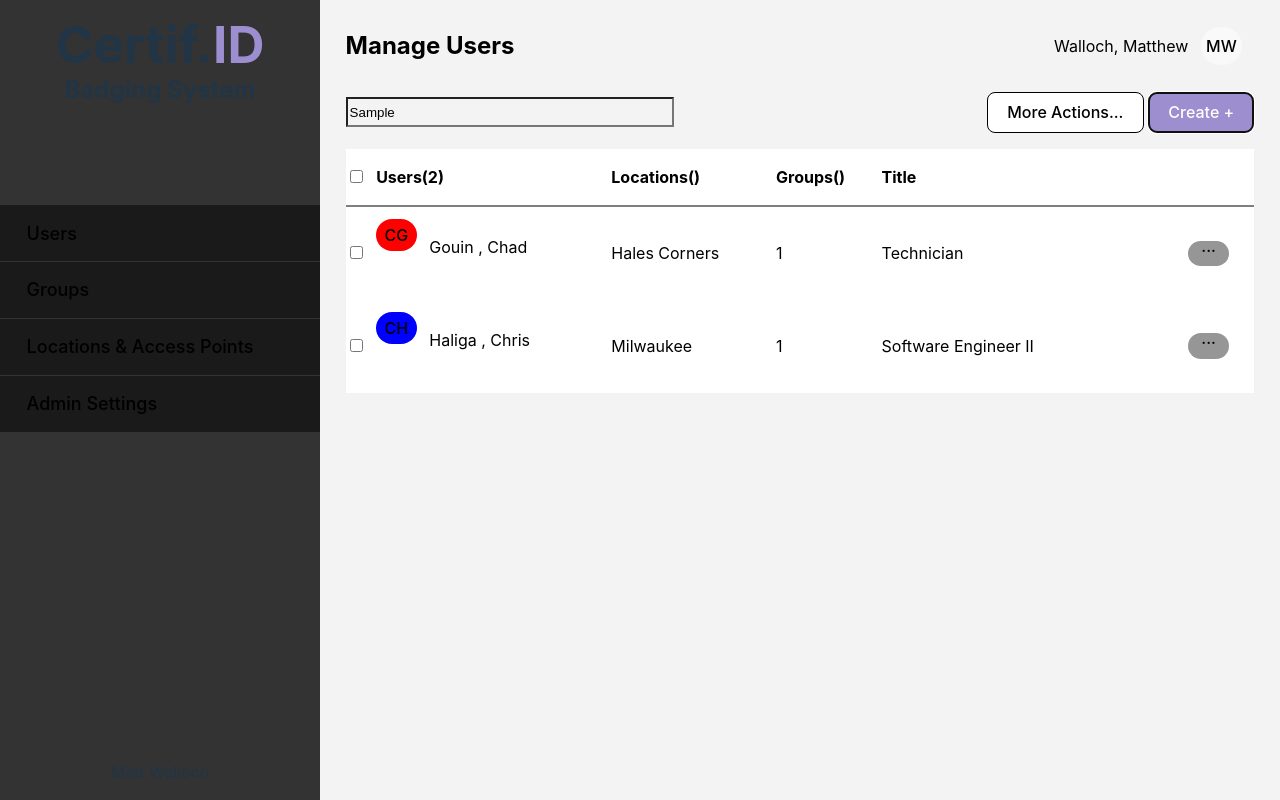
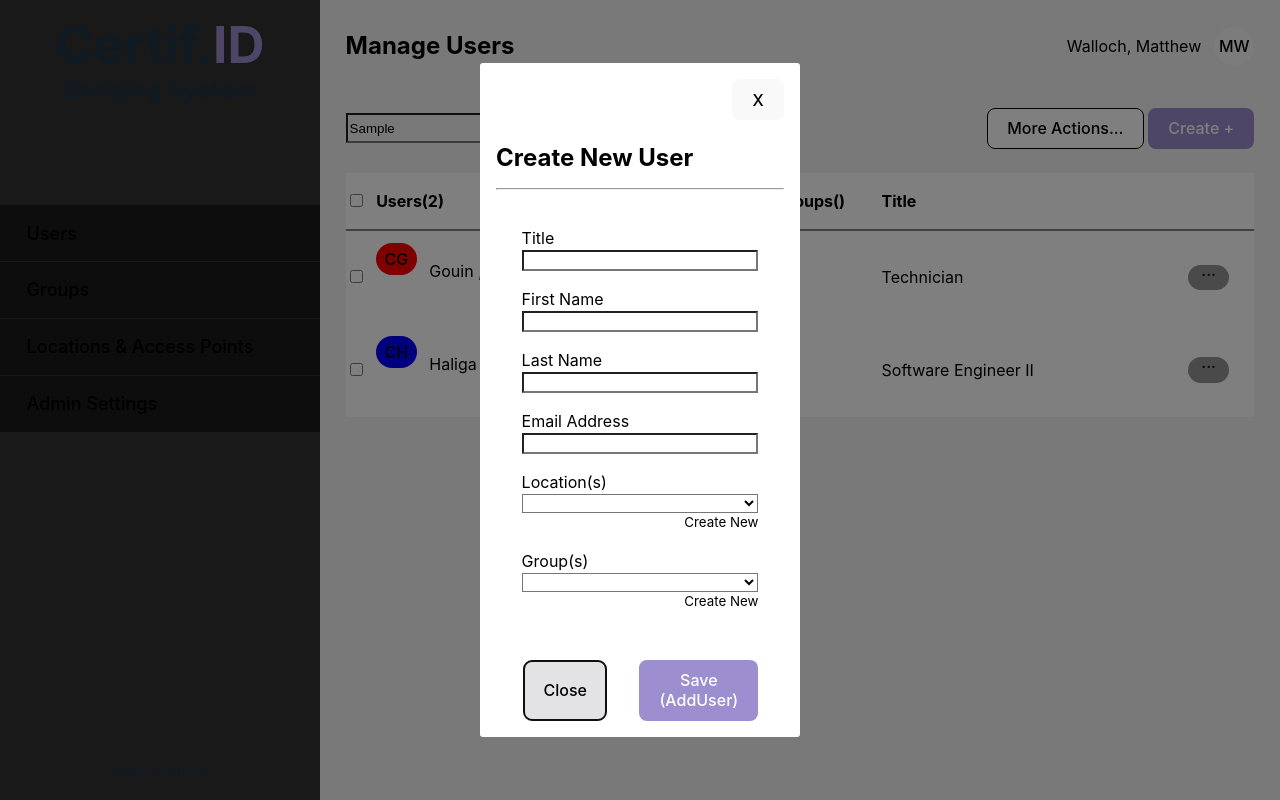
Before and after one commit to WallochMatt/CertifID, a Svelte app in the folder Frontend/: page / in a window 1280 px wide. Both pictures are taken after typing "Sample" into the empty fields and a click on the button "Create +". Built offline with nearby package versions, Linux system fonts and the light colour scheme.

Commit message:
feat: Created PageHeader component + Added x close to modal + Minor CSS changes Removed modal comp from all pages + removed void imports

```diff
--- a/Frontend/src/App.svelte
+++ b/Frontend/src/App.svelte
@@ -1,12 +1,10 @@
 <script lang="ts">
-  import Counter from './lib/Counter.svelte'
   import { Appsettings } from '../Appsettings'
-  import Routing from './lib/Routing.svelte';
   import UsersPage from './lib/pages/UsersPage.svelte';
   import GroupsPage from './lib/pages/GroupsPage.svelte';
   import LocationsPage from './lib/pages/LocationsPage.svelte';
   import AdminSettingsPage from './lib/pages/AdminSettingsPage.svelte';
-
+  import PageHeader from './lib/PageHeader.svelte';
 
   if(Appsettings.Built)
   {
@@ -20,6 +18,7 @@
     selectedManager = selected;
   }
 
+  // The selected manager acts as a key select for the pages, ex pages["Users"] instatntiates UsersPage
   let pages = {
     "Users" : UsersPage,
     "Groups" : GroupsPage,
@@ -40,11 +39,12 @@
 
 
 <main class="app-main">
+
+  <!-- SIDE MENU -->
   <div class="left-menu">
     <div class="brand">
       <h1>Certif.<span style="color: #9c8ecf;">ID</span></h1>
       <h2>Badging System</h2>
-
       <nav class="menu-options">
         {#each Object.keys(pages) as page}
           <button on:click={() => changeManager(page)}>{page}</button>
@@ -52,26 +52,14 @@
       </nav>
     </div>
 
-
     <div>
       <p>Matt Walloch</p>
     </div>
   </div>
 
 
+  <!-- RIGHT MAIN PAGE -->
   <div class="manage">
-      <header class="page-legend">
-        <div class="header-across">
-          <h2>Manage {selectedManager}</h2>
-          <div class="header-id">
-            <p>{currentUser.lastName}, {currentUser.firstName}</p>
-            <button class="current-user-pic">
-              {currentUser.firstName[0]}{currentUser.lastName[0]}
-            </button>
-          </div>
-        </div>
-      </header>
-
-      <svelte:component this={pages[selectedManager]} slot="slot"/>
+      <PageHeader pages={pages} selectedManager={selectedManager} currentUser={currentUser} />
   </div>
 </main>
--- /dev/null
+++ b/Frontend/src/ContextMenu.svelte
@@ -0,0 +1,172 @@
+<script>
+    //NOTE: Add in Font Awesome later
+    let position = { x: 0, y: 0 };
+
+    let menu = { w: 0, h: 0 };
+
+    let browser = { w: 0, h: 0 };
+
+    let showMenu = false;
+
+    let content;
+
+    function rightClickContextMenu(e){
+        showMenu = true;
+        browser = {
+            w: window.innerWidth,
+            h: window.innerHeight
+        };
+
+        position = {
+            x: e.clientX,
+            y: e.clientY
+        };
+
+
+        // console.log("x: ", position.x );
+        // console.log("y: ", position.y, );
+
+        // if (browser.w -  position.x < menu.w) {}
+        //     position.x = position.x - menu.w
+        // }
+        // if (browser.h -  position.y < menu.h) {
+        //     position.y = position.y - menu.h
+
+
+
+    }
+
+        console.log("w: ", menu.w );
+        console.log("h: ", menu.h, );
+
+    function offMenuClick(e){
+        showMenu  = false;
+    }
+
+    function getContextMenuDimension(node){
+        let height = node.offsetHeight;
+        let width = node.offWidth;
+        menu = {
+            h: height,
+            w: width
+        }
+    }
+
+    function addItem(){
+        content.textContent = "Add and item..."
+    }
+    function editItem(){
+        content.textContent = "Printed..."
+    }
+    function removeItem(){
+        content.textContent = "Removed..."
+    }
+    function setting(){
+        content.textContent = "Settings..."
+    }
+
+    let menuItems = [
+        {
+            'name': 'addItem',
+            'onClick': addItem,
+            'displayText': "Add Item",
+            'icon': 'font awesome'
+        },
+        {
+            'name': 'addItem',
+            'onClick': editItem,
+            'displayText': "Edit Item",
+            'icon': 'font awesome'
+        },
+        {
+            'name': 'trash',
+            'onClick': removeItem,
+            'displayText': "Delete",
+            'icon': 'font awesome'
+        },
+    ]
+
+</script>
+
+
+
+
+<style>
+    * {
+        padding: 0;
+        margin: 0;
+    }
+    .navbar{
+        display: inline-flex;
+        border: 1px #999 solid;
+        width: 170px;
+        background-color: #fff;
+        border-radius: 10px;
+        overflow: hidden;
+        flex-direction: column;
+    }
+    .navbar ul{
+        margin: 6px;
+    }
+    ul li{
+        display: block;
+        list-style-type: none;
+        width: 1fr;
+    }
+    ul li button{
+        font-size: 1rem;
+        color: #222;
+        width: 100%;
+        height: 30px;
+        text-align: left;
+        border: 0px;
+        background-color: #fff;
+    }
+    ul li button:hover{
+        color: #000;
+        text-align: left;
+        border-radius: 5px;
+        background-color: #eee;
+    }
+    ul li button i{
+        padding: 0px 15px 0px 10px;
+    }
+    ul li button i.fa-square{
+        color: #fff;
+    }
+    ul li button:hover > i.fa-square{
+        color: #eee;
+    }
+    ul li button:hover > i.warning{
+        color: crimson;
+    }
+    :global(ul li button.info:hover){
+        color: navy;
+    }
+    hr{
+        border: none;
+        border-bottom: 1px solid #ccc;
+        margin: 5px 0px;
+    }
+</style>
+
+
+
+{#if showMenu}
+<nav use:getContextMenuDimension style="position: absolute; top:{position.y}px; left:{position.x}px">
+    <div class="navbar" id="navbar">
+        <ul>
+            {#each menuItems as item}
+                {#if item.name == "hr"}
+                    <hr>
+                {:else}
+                    <li><button on:click={item.onClick}><i class={item.class}></i>{item.displayText}</button></li>
+                {/if}
+            {/each}
+        </ul>
+    </div>
+</nav>
+{/if}
+
+<svelte:window on:contextmenu|preventDefault={rightClickContextMenu}
+on:click={offMenuClick} />
--- a/Frontend/src/Modal.svelte
+++ b/Frontend/src/Modal.svelte
@@ -1,31 +1,78 @@
 <script>
-	export let entity
-	export let showModal = false;
+	export let entity //to UserPage
+	export let showModal = false; //to UserPage
 
-	function closeModal(){
-		showModal = false;
-	}
-
+	let dialog; // HTMLDialogElement
+	$: if (dialog && showModal) dialog.showModal();
 </script>
 
 
-
+<!-- If desired, put the below line within the dialog. Closes modal on outside click -->
+<!-- on:click|self={() => dialog.close()} -->
 {#if showModal}
 <!-- svelte-ignore a11y-click-events-have-key-events a11y-no-noninteractive-element-interactions -->
-	<dialog class="create-modal">
+	<dialog
+	bind:this={dialog}
+	on:close={() => (showModal = false)}
+	>
 		<!-- svelte-ignore a11y-no-static-element-interactions -->
-		<div class="actualModal" on:click|stopPropagation>
-
-			<h2>
-				Create New {entity}
-			</h2>
-			<hr />
-
-			<slot name="form" {closeModal}/>
-
-			<!-- <slot name="modalButtons" /> -->
-
-
+		<div on:click|stopPropagation>
+			<div class="modal-x">
+				<button on:click={() => (showModal = false)}> X </button>
+			</div>
+			<div>
+				<h2>
+					<!-- The slice is to remove the S on a given entity. Seek better solution,
+						it's especially awkward for "Create New Locations & Access Point" -->
+					Create New {entity.slice(0, -1)}
+					<hr />
+				</h2>
+				<slot name="form" />
+			</div>
 		</div>
 	</dialog>
 {/if}
+
+<style>
+	dialog {
+		z-index: 10;
+		/* No display: none */
+		display: block;
+		width: 25%;
+		max-width: 32em;
+		border-radius: 0.2em;
+		border: none;
+		padding: 0;
+		background-color: white;
+		color: black;
+	}
+	dialog::backdrop {
+		background: rgba(0, 0, 0, 0.5);
+	}
+	dialog > div {
+		padding: 1em;
+	}
+	dialog[open] {
+		animation: zoom 0.3s cubic-bezier(0.34, 1.56, 0.64, 1);
+	}
+	@keyframes zoom {
+	from {
+		transform: scale(0.95);
+		}
+		to {
+			transform: scale(1);
+		}
+	}
+
+	dialog::backdrop {
+	animation: fade 0.2s ease-out;
+	}
+	@keyframes fade {
+		from {
+			opacity: 0;
+		}
+		to {
+			opacity: 1;
+		}
+	}
+</style>
--- a/Frontend/src/app.css
+++ b/Frontend/src/app.css
@@ -162,6 +162,10 @@ button:focus-visible {
     margin: 0;
 }
 
+.header-above{
+  margin-bottom: 1.5em;
+}
+
 .header-id{
   display: flex;
   flex-direction: row;
@@ -172,7 +176,7 @@ button:focus-visible {
 .current-user-pic{
   display: flex;
   border-radius: 100px;
-  margin: 0vw 1vw;
+  margin-left: 1vw;
   height: 3vw;
   width: 3vw;
   justify-content: center;
@@ -290,45 +294,6 @@ button:focus-visible {
 
 /* Modal */
 
-.create-modal {
-  width: 25%;
-  max-width: 32em;
-  border-radius: 0.2em;
-  border: none;
-  padding: 0;
-  background-color: white;
-  color: black;
-}
-.create-modal::backdrop {
-  background: rgba(0, 0, 0, 0.5);
-}
-.create-modal > div {
-  padding: 1em;
-}
-.create-modal[open] {
-  animation: zoom 0.3s cubic-bezier(0.34, 1.56, 0.64, 1);
-}
-@keyframes zoom {
-  from {
-    transform: scale(0.95);
-  }
-  to {
-    transform: scale(1);
-  }
-}
-.create-modal[open]::backdrop {
-  animation: fade 0.2s ease-out;
-}
-@keyframes fade {
-  from {
-    opacity: 0;
-  }
-  to {
-    opacity: 1;
-  }
-}
-
-
 .modal-buttons{
   display: flex;
   flex-direction: row;
@@ -346,6 +311,11 @@ button:focus-visible {
 .modal-buttons button {
   display: block;
   margin-left: 2em;
+}
+
+.modal-x{
+  display: flex;
+  justify-content: flex-end;
 }
 
 
--- /dev/null
+++ b/Frontend/src/lib/PageHeader.svelte
@@ -0,0 +1,49 @@
+<script>
+    import Modal from "../Modal.svelte";
+    import AddGroupForm from "./forms/AddGroupForm.svelte";
+    import AddLocationForm from "./forms/AddLocationForm.svelte";
+    import AddUserForm from "./forms/AddUserForm.svelte";
+
+    let showModal = false;
+
+    export let selectedManager;
+    export let currentUser;
+    export let pages;
+
+    function closeModal(){
+		showModal = false;
+	};
+
+    let forms = {
+        "Users" : AddUserForm,
+        "Groups" : AddGroupForm,
+        "Locations" : AddLocationForm
+    };
+</script>
+
+<Modal entity={selectedManager} bind:showModal={showModal} >
+    <!-- Props from Add? Add > USERPAGE > MODAL? -->
+    <svelte:component this={forms[selectedManager]} slot="form" {closeModal} />
+</Modal>
+
+<header class="page-legend">
+    <div class="header-across header-above">
+        <h2>Manage {selectedManager}</h2>
+        <div class="header-id">
+            <p>{currentUser.lastName}, {currentUser.firstName}</p>
+            <button class="current-user-pic">
+                {currentUser.firstName[0]}{currentUser.lastName[0]}
+            </button>
+        </div>
+    </div>
+
+    <div class=header-across> <!-- This may need to be instatniated on a page by page basis to create and searc the appropriate items -->
+        <input class="search" placeholder="Search">
+        <div>
+            <button class="more-actions">More Actions...</button>
+            <button class="create-button" on:click={() => showModal = true}>Create +</button>
+        </div>
+    </div>
+</header>
+
+<svelte:component this={pages[selectedManager]} slot="slot"/>
--- a/Frontend/src/lib/forms/AddUserForm.svelte
+++ b/Frontend/src/lib/forms/AddUserForm.svelte
@@ -1,7 +1,12 @@
 <script>
-    export let closeModal;
+    export let closeModal; //to UserPage
 
-
+    function handleSubmit() {
+        console.log("Submitted");
+        alert("Form saved!");
+        // This would make the post request
+        closeModal();
+    }
 
     let title;
     let firstName;
@@ -10,20 +15,10 @@
 
     let location = [];
     let group = [];
-
-
-
-    export function handleSubmit() {
-        console.log("Submitted");
-        alert("Form saved!");
-        // This would make the post request
-    }
-
-
 </script>
 
 <!-- on:submit|preventDefault={handleSubmit} -->
-<form action="" method="POST"  class="add-form"><!--  prevent default is used to stop the page from refresh -->
+<form action="" method="POST"  class="add-form" on:submit|preventDefault={handleSubmit}><!--  prevent default is used to stop the page from refresh -->
     <label>
         Title
         <input type="text" placeholder="" bind:value={title}>
@@ -68,7 +63,7 @@
     <div class="modal-buttons">
         <!-- svelte-ignore a11y-autofocus -->
         <button class="close" autofocus on:click={closeModal}>Close</button>
-
-        <button class="save" type="submit">Outside Save</button>
+        <!-- svelte-ignore a11y-autofocus -->
+        <button class="save" on:click={handleSubmit}>Save (AddUser)</button>
     </div>
 </form>
--- a/Frontend/src/lib/pages/GroupsPage.svelte
+++ b/Frontend/src/lib/pages/GroupsPage.svelte
@@ -1,8 +1,4 @@
 <script>
-    import Modal from "../../Modal.svelte";
-  import AddGroupForm from "../forms/AddGroupForm.svelte";
-    let showModal = false;
-
     let groups = [{
         "name" : "Web Application Team",
     },
@@ -13,18 +9,6 @@
 </script>
 
 <main>
-    <Modal entity={"Group"} bind:showModal >
-        <AddGroupForm/>
-    </Modal>
-
-    <div class=header-across> <!-- This may need to be instatniated on a page by page basis to create and searc the appropriate items -->
-        <input class="search" placeholder="Search">
-        <div>
-            <button class="more-actions">More Actions...</button>
-            <button class="create-button" on:click={() => (showModal = true)}>Create +</button>
-        </div>
-    </div>
-
     <table class="data-table">
         <thead>
             <tr>
--- a/Frontend/src/lib/pages/LocationsPage.svelte
+++ b/Frontend/src/lib/pages/LocationsPage.svelte
@@ -1,32 +1,16 @@
 <script>
-    import Modal from "../../Modal.svelte";
-  import AddLocationForm from "../forms/AddLocationForm.svelte";
-    let showModal = false;
     // api call? users will become a request -- title, group and location will likely take a numbered key
     let locations = [{
         "city" : "Milwaukee",
         "state" : "WI",
         "address" : " 777 E Wisconsin Ave, Milwauke, WI 53202",
         "associatedGroup" : "Multiple(PlaceHold)",
-        "accessPoints" : 5,
+        "accessPoints" : 5, //list of Entrance objects, has 1 associateGroup
     },
     ];
 </script>
 
 <main>
-
-    <Modal entity={"Location"} bind:showModal >
-        <AddLocationForm />
-    </Modal>
-
-    <div class=header-across> <!-- This may need to be instatniated on a page by page basis to create and searc the appropriate items -->
-        <input class="search" placeholder="Search">
-        <div>
-            <button class="more-actions">More Actions...</button>
-            <button class="create-button" on:click={() => (showModal = true)}>Create +</button>
-        </div>
-    </div>
-
     <table class="data-table">
         <thead>
             <tr>
--- a/Frontend/src/lib/pages/UsersPage.svelte
+++ b/Frontend/src/lib/pages/UsersPage.svelte
@@ -1,10 +1,7 @@
 <!-- Users need: last name, firstname, location group, title -->
 
 <script>
-    import AddUserForm from "../forms/AddUserForm.svelte";
-    import Modal from "../../Modal.svelte";
-    let showModal = false;
-
+    import ContextMenu from "../../ContextMenu.svelte";
 
     // api call? users will become a request -- title, group and location will likely take a numbered key
     let users = [{
@@ -27,28 +24,11 @@
 
     let colors = ["red", "blue", "green", "pink"];
 
-    function closeModal(){
-		showModal = false;
-	}
-
-
 </script>
 
 
 <main>
-    <Modal entity={"User"} bind:showModal >
-        <!-- Props from Add? Add > USERPAGE > MODAL? -->
-        <AddUserForm slot="form" {closeModal} />
-
-    </Modal>
-
-    <div class=header-across> <!-- This may need to be instatniated on a page by page basis to create and searc the appropriate items -->
-        <input class="search" placeholder="Search">
-        <div>
-            <button class="more-actions">More Actions...</button>
-            <button class="create-button" on:click={() => (showModal = true)}>Create +</button>
-        </div>
-    </div>
+    <ContextMenu />
 
     <table class="data-table">
         <thead>
```
